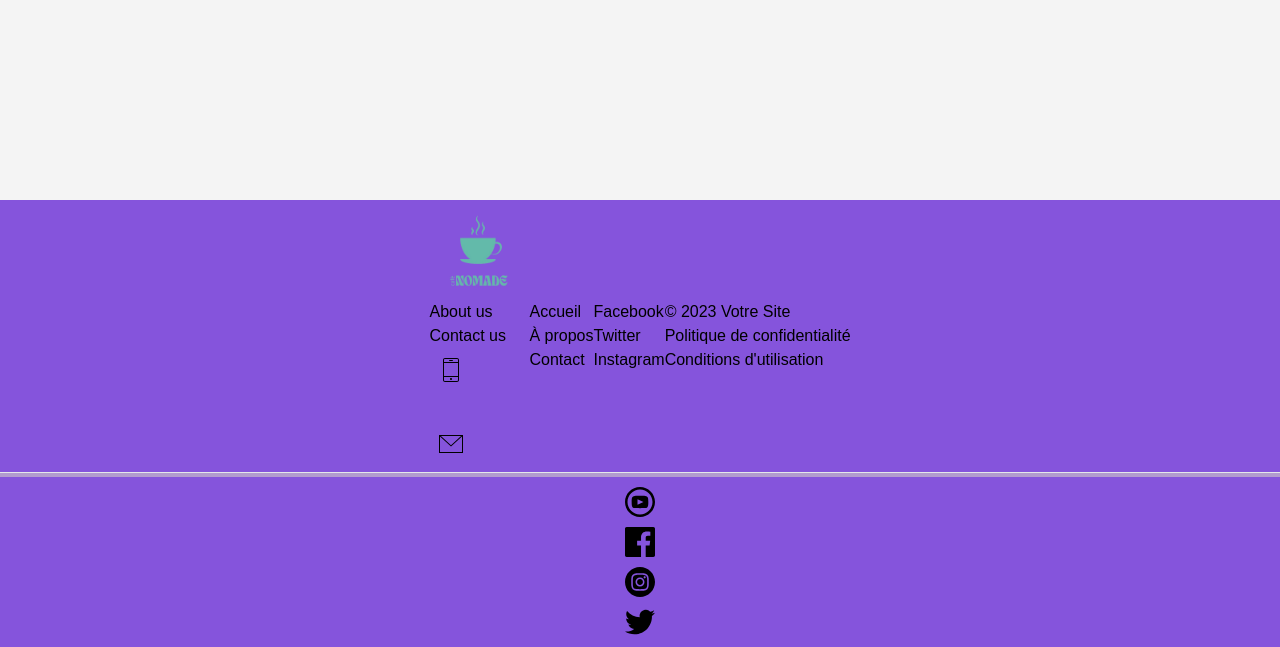
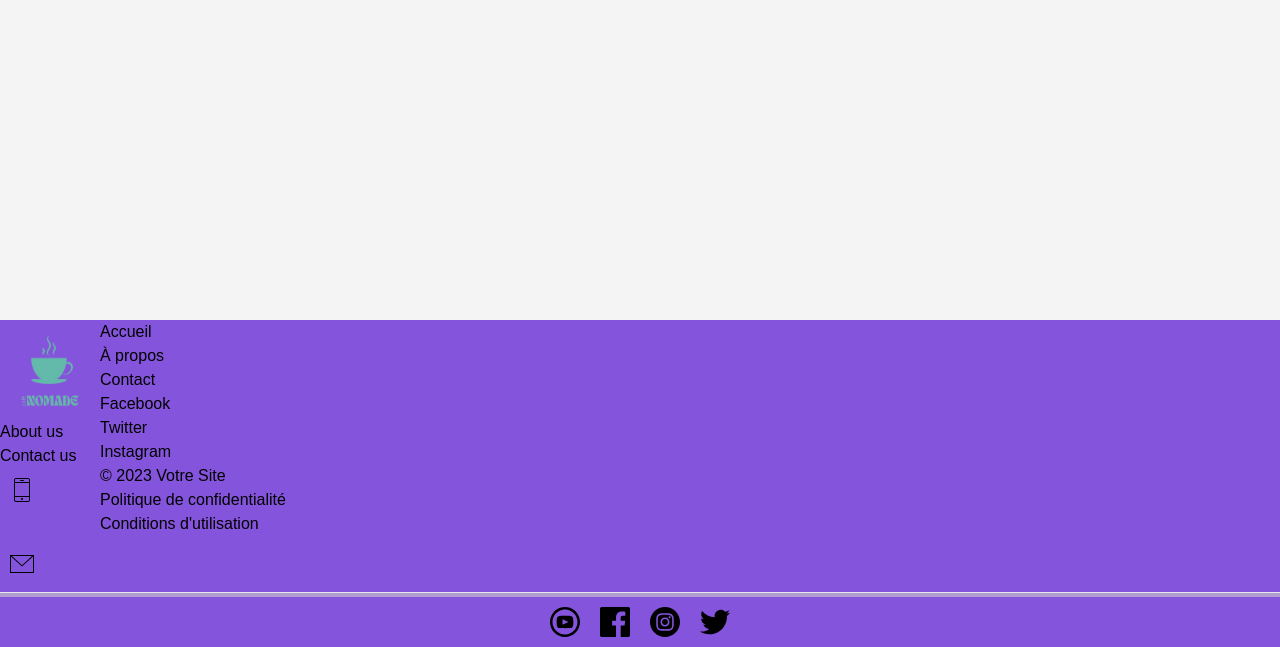
Before and after one commit to BenjaminC62/Dynamic-Website, a PHP site: page / in a window 1280 px wide. Shown: the part 153-800 px from the top of the page. Run offline with PHP 8.4, Linux system fonts and the light colour scheme; some libraries are stand-ins or nearby versions.

Commit message:
:construction: avancement du footer #9, reglage de quelque soucis

```diff
--- a/src/pages/footer.php
+++ b/src/pages/footer.php
@@ -1,33 +1,23 @@
-<!doctype html>
-<html lang="fr">
-<head>
-    <meta charset="UTF-8">
-    <meta name="viewport"
-          content="width=device-width, user-scalable=no, initial-scale=1.0, maximum-scale=1.0, minimum-scale=1.0">
-    <meta http-equiv="X-UA-Compatible" content="ie=edge">
-    <title>Document</title>
-    <link rel="stylesheet" href="../styles/footer.css">
-</head>
-<body>
 <footer>
     <div class="footer-main">
 
-        <div class="">
+        <div class="separator">
+            <div>
                 <img src="./imgs/Logo.png" class="logo">
 
                 <h3>About us</h3>
                 <span></span>
 
-
                 <h3>Contact us</h3>
                 <span>
-                <svg width="24" height="24" xmlns="http://www.w3.org/2000/svg" fill-rule="evenodd" clip-rule="evenodd"><path d="M18 24h-12c-1.104 0-2-.896-2-2v-20c0-1.104.896-2 2-2h12c1.104 0 2 .896 2 2v20c0 1.104-.896 2-2 2zm1-5.083h-14v3.083c0 .552.449 1 1 1h12c.552 0 1-.448 1-1v-3.083zm-7 3c-.553 0-1-.448-1-1s.447-1 1-1c.552 0 .999.448.999 1s-.447 1-.999 1zm7-17h-14v13h14v-13zm-1-3.917h-12c-.551 0-1 .449-1 1v1.917h14v-1.917c0-.551-.448-1-1-1zm-4.5 1.917h-3c-.276 0-.5-.224-.5-.5s.224-.5.5-.5h3c.276 0 .5.224.5.5s-.224.5-.5.5z"/></svg>
+                <svg width="24" height="24" xmlns="http://www.w3.org/2000/svg" fill-rule="evenodd" clip-rule="evenodd"><path
+                            d="M18 24h-12c-1.104 0-2-.896-2-2v-20c0-1.104.896-2 2-2h12c1.104 0 2 .896 2 2v20c0 1.104-.896 2-2 2zm1-5.083h-14v3.083c0 .552.449 1 1 1h12c.552 0 1-.448 1-1v-3.083zm-7 3c-.553 0-1-.448-1-1s.447-1 1-1c.552 0 .999.448.999 1s-.447 1-.999 1zm7-17h-14v13h14v-13zm-1-3.917h-12c-.551 0-1 .449-1 1v1.917h14v-1.917c0-.551-.448-1-1-1zm-4.5 1.917h-3c-.276 0-.5-.224-.5-.5s.224-.5.5-.5h3c.276 0 .5.224.5.5s-.224.5-.5.5z"/></svg>
                 <br>
-                <svg width="24" height="24" xmlns="http://www.w3.org/2000/svg" fill-rule="evenodd" clip-rule="evenodd"><path d="M24 21h-24v-18h24v18zm-23-16.477v15.477h22v-15.477l-10.999 10-11.001-10zm21.089-.523h-20.176l10.088 9.171 10.088-9.171z"/></svg>
+                <svg width="24" height="24" xmlns="http://www.w3.org/2000/svg" fill-rule="evenodd" clip-rule="evenodd"><path
+                            d="M24 21h-24v-18h24v18zm-23-16.477v15.477h22v-15.477l-10.999 10-11.001-10zm21.089-.523h-20.176l10.088 9.171 10.088-9.171z"/></svg>
             </span>
             </div>
-
-
+            <div>
                 <ul class="footer-links">
                     <li><a href="../index.php">Accueil</a></li>
                     <li><a href="./pages/about.php">À propos</a></li>
@@ -46,25 +36,27 @@
                     <li><a href="terms.php">Conditions d'utilisation</a></li>
                 </ul>
             </div>
+        </div>
 
         <hr class="lign">
 
         <div>
-        <ul class="Social-media">
-            <li>
-                <svg xmlns="http://www.w3.org/2000/svg" width="24" height="24" viewBox="0 0 24 24"><path d="M16.23 7.102c-2.002-.136-6.462-.135-8.461 0-2.165.148-2.419 1.456-2.436 4.898.017 3.436.27 4.75 2.437 4.898 1.999.135 6.459.136 8.461 0 2.165-.148 2.42-1.457 2.437-4.898-.018-3.436-.271-4.75-2.438-4.898zm-6.23 7.12v-4.444l4.778 2.218-4.778 2.226zm2-12.222c5.514 0 10 4.486 10 10s-4.486 10-10 10-10-4.486-10-10 4.486-10 10-10zm0-2c-6.627 0-12 5.373-12 12s5.373 12 12 12 12-5.373 12-12-5.373-12-12-12z"/></svg>
-                <svg xmlns="http://www.w3.org/2000/svg" width="24" height="24" viewBox="0 0 24 24"><path d="M22.675 0h-21.35c-.732 0-1.325.593-1.325 1.325v21.351c0 .731.593 1.324 1.325 1.324h11.495v-9.294h-3.128v-3.622h3.128v-2.671c0-3.1 1.893-4.788 4.659-4.788 1.325 0 2.463.099 2.795.143v3.24l-1.918.001c-1.504 0-1.795.715-1.795 1.763v2.313h3.587l-.467 3.622h-3.12v9.293h6.116c.73 0 1.323-.593 1.323-1.325v-21.35c0-.732-.593-1.325-1.325-1.325z"/></svg>
-                <svg xmlns="http://www.w3.org/2000/svg" width="24" height="24" viewBox="0 0 24 24"><path d="M14.829 6.302c-.738-.034-.96-.04-2.829-.04s-2.09.007-2.828.04c-1.899.087-2.783.986-2.87 2.87-.033.738-.041.959-.041 2.828s.008 2.09.041 2.829c.087 1.879.967 2.783 2.87 2.87.737.033.959.041 2.828.041 1.87 0 2.091-.007 2.829-.041 1.899-.086 2.782-.988 2.87-2.87.033-.738.04-.96.04-2.829s-.007-2.09-.04-2.828c-.088-1.883-.973-2.783-2.87-2.87zm-2.829 9.293c-1.985 0-3.595-1.609-3.595-3.595 0-1.985 1.61-3.594 3.595-3.594s3.595 1.609 3.595 3.594c0 1.985-1.61 3.595-3.595 3.595zm3.737-6.491c-.464 0-.84-.376-.84-.84 0-.464.376-.84.84-.84.464 0 .84.376.84.84 0 .463-.376.84-.84.84zm-1.404 2.896c0 1.289-1.045 2.333-2.333 2.333s-2.333-1.044-2.333-2.333c0-1.289 1.045-2.333 2.333-2.333s2.333 1.044 2.333 2.333zm-2.333-12c-6.627 0-12 5.373-12 12s5.373 12 12 12 12-5.373 12-12-5.373-12-12-12zm6.958 14.886c-.115 2.545-1.532 3.955-4.071 4.072-.747.034-.986.042-2.887.042s-2.139-.008-2.886-.042c-2.544-.117-3.955-1.529-4.072-4.072-.034-.746-.042-.985-.042-2.886 0-1.901.008-2.139.042-2.886.117-2.544 1.529-3.955 4.072-4.071.747-.035.985-.043 2.886-.043s2.14.008 2.887.043c2.545.117 3.957 1.532 4.071 4.071.034.747.042.985.042 2.886 0 1.901-.008 2.14-.042 2.886z"/></svg>
-                <svg xmlns="http://www.w3.org/2000/svg" width="24" height="24" viewBox="0 0 24 24"><path d="M24 4.557c-.883.392-1.832.656-2.828.775 1.017-.609 1.798-1.574 2.165-2.724-.951.564-2.005.974-3.127 1.195-.897-.957-2.178-1.555-3.594-1.555-3.179 0-5.515 2.966-4.797 6.045-4.091-.205-7.719-2.165-10.148-5.144-1.29 2.213-.669 5.108 1.523 6.574-.806-.026-1.566-.247-2.229-.616-.054 2.281 1.581 4.415 3.949 4.89-.693.188-1.452.232-2.224.084.626 1.956 2.444 3.379 4.6 3.419-2.07 1.623-4.678 2.348-7.29 2.04 2.179 1.397 4.768 2.212 7.548 2.212 9.142 0 14.307-7.721 13.995-14.646.962-.695 1.797-1.562 2.457-2.549z"/></svg>
+            <ul>
+                <li class="Social-media">
+                    <svg xmlns="http://www.w3.org/2000/svg" width="24" height="24" viewBox="0 0 24 24">
+                        <path d="M16.23 7.102c-2.002-.136-6.462-.135-8.461 0-2.165.148-2.419 1.456-2.436 4.898.017 3.436.27 4.75 2.437 4.898 1.999.135 6.459.136 8.461 0 2.165-.148 2.42-1.457 2.437-4.898-.018-3.436-.271-4.75-2.438-4.898zm-6.23 7.12v-4.444l4.778 2.218-4.778 2.226zm2-12.222c5.514 0 10 4.486 10 10s-4.486 10-10 10-10-4.486-10-10 4.486-10 10-10zm0-2c-6.627 0-12 5.373-12 12s5.373 12 12 12 12-5.373 12-12-5.373-12-12-12z"/>
+                    </svg>
+                    <svg xmlns="http://www.w3.org/2000/svg" width="24" height="24" viewBox="0 0 24 24">
+                        <path d="M22.675 0h-21.35c-.732 0-1.325.593-1.325 1.325v21.351c0 .731.593 1.324 1.325 1.324h11.495v-9.294h-3.128v-3.622h3.128v-2.671c0-3.1 1.893-4.788 4.659-4.788 1.325 0 2.463.099 2.795.143v3.24l-1.918.001c-1.504 0-1.795.715-1.795 1.763v2.313h3.587l-.467 3.622h-3.12v9.293h6.116c.73 0 1.323-.593 1.323-1.325v-21.35c0-.732-.593-1.325-1.325-1.325z"/>
+                    </svg>
+                    <svg xmlns="http://www.w3.org/2000/svg" width="24" height="24" viewBox="0 0 24 24">
+                        <path d="M14.829 6.302c-.738-.034-.96-.04-2.829-.04s-2.09.007-2.828.04c-1.899.087-2.783.986-2.87 2.87-.033.738-.041.959-.041 2.828s.008 2.09.041 2.829c.087 1.879.967 2.783 2.87 2.87.737.033.959.041 2.828.041 1.87 0 2.091-.007 2.829-.041 1.899-.086 2.782-.988 2.87-2.87.033-.738.04-.96.04-2.829s-.007-2.09-.04-2.828c-.088-1.883-.973-2.783-2.87-2.87zm-2.829 9.293c-1.985 0-3.595-1.609-3.595-3.595 0-1.985 1.61-3.594 3.595-3.594s3.595 1.609 3.595 3.594c0 1.985-1.61 3.595-3.595 3.595zm3.737-6.491c-.464 0-.84-.376-.84-.84 0-.464.376-.84.84-.84.464 0 .84.376.84.84 0 .463-.376.84-.84.84zm-1.404 2.896c0 1.289-1.045 2.333-2.333 2.333s-2.333-1.044-2.333-2.333c0-1.289 1.045-2.333 2.333-2.333s2.333 1.044 2.333 2.333zm-2.333-12c-6.627 0-12 5.373-12 12s5.373 12 12 12 12-5.373 12-12-5.373-12-12-12zm6.958 14.886c-.115 2.545-1.532 3.955-4.071 4.072-.747.034-.986.042-2.887.042s-2.139-.008-2.886-.042c-2.544-.117-3.955-1.529-4.072-4.072-.034-.746-.042-.985-.042-2.886 0-1.901.008-2.139.042-2.886.117-2.544 1.529-3.955 4.072-4.071.747-.035.985-.043 2.886-.043s2.14.008 2.887.043c2.545.117 3.957 1.532 4.071 4.071.034.747.042.985.042 2.886 0 1.901-.008 2.14-.042 2.886z"/>
+                    </svg>
+                    <svg xmlns="http://www.w3.org/2000/svg" width="24" height="24" viewBox="0 0 24 24">
+                        <path d="M24 4.557c-.883.392-1.832.656-2.828.775 1.017-.609 1.798-1.574 2.165-2.724-.951.564-2.005.974-3.127 1.195-.897-.957-2.178-1.555-3.594-1.555-3.179 0-5.515 2.966-4.797 6.045-4.091-.205-7.719-2.165-10.148-5.144-1.29 2.213-.669 5.108 1.523 6.574-.806-.026-1.566-.247-2.229-.616-.054 2.281 1.581 4.415 3.949 4.89-.693.188-1.452.232-2.224.084.626 1.956 2.444 3.379 4.6 3.419-2.07 1.623-4.678 2.348-7.29 2.04 2.179 1.397 4.768 2.212 7.548 2.212 9.142 0 14.307-7.721 13.995-14.646.962-.695 1.797-1.562 2.457-2.549z"/>
+                    </svg>
                 </li>
             </ul>
         </div>
+    </div>
 </footer>
-</body>
-</html>
-
-
-
-<?php
-
-?>
--- a/src/styles/footer.css
+++ b/src/styles/footer.css
@@ -1,7 +1,4 @@
-:root{
-}
-
-footer{
+footer {
     background-color: #8554dc;
     position: absolute;
     left: 0;
@@ -9,39 +6,36 @@ footer{
     width: 100%;
 }
 
-.lign{
+.lign {
     background-color: #B29BCF;
     height: 5px;
 }
 
-li{
+li {
     list-style-type: none;
 }
 
-.footer-main{
-    display: flex;
-    justify-content: center;
-    align-items: center;
-}
 
-.logo{
+.logo {
     width: 100px;
     height: 100px;
 }
 
-.Social-media{
+.Social-media {
     display: flex;
     justify-content: center;
-    align-items: center;
-    flex-direction: row;
 }
 
-svg:hover{
+svg:hover {
     cursor: pointer;
 }
 
-svg{
+svg {
     margin: 10px;
     width: 30px;
     height: 30px;
 }
+
+.separator {
+    display: flex;
+}
--- a/src/styles/style.css
+++ b/src/styles/style.css
@@ -1,3 +1,18 @@
+/* utilities, main variable*/
+:root{
+
+    --mainColor: #FFFFFF; /* White */
+
+}
+
+/* main-page */
+*{
+    margin: 0;
+    padding: 0;
+    box-sizing: border-box;
+}
+
+
 /* styles.css */
 body {
     font-family: Arial, sans-serif;
```
Lines whose indentation alone changed are shown as unchanged.
